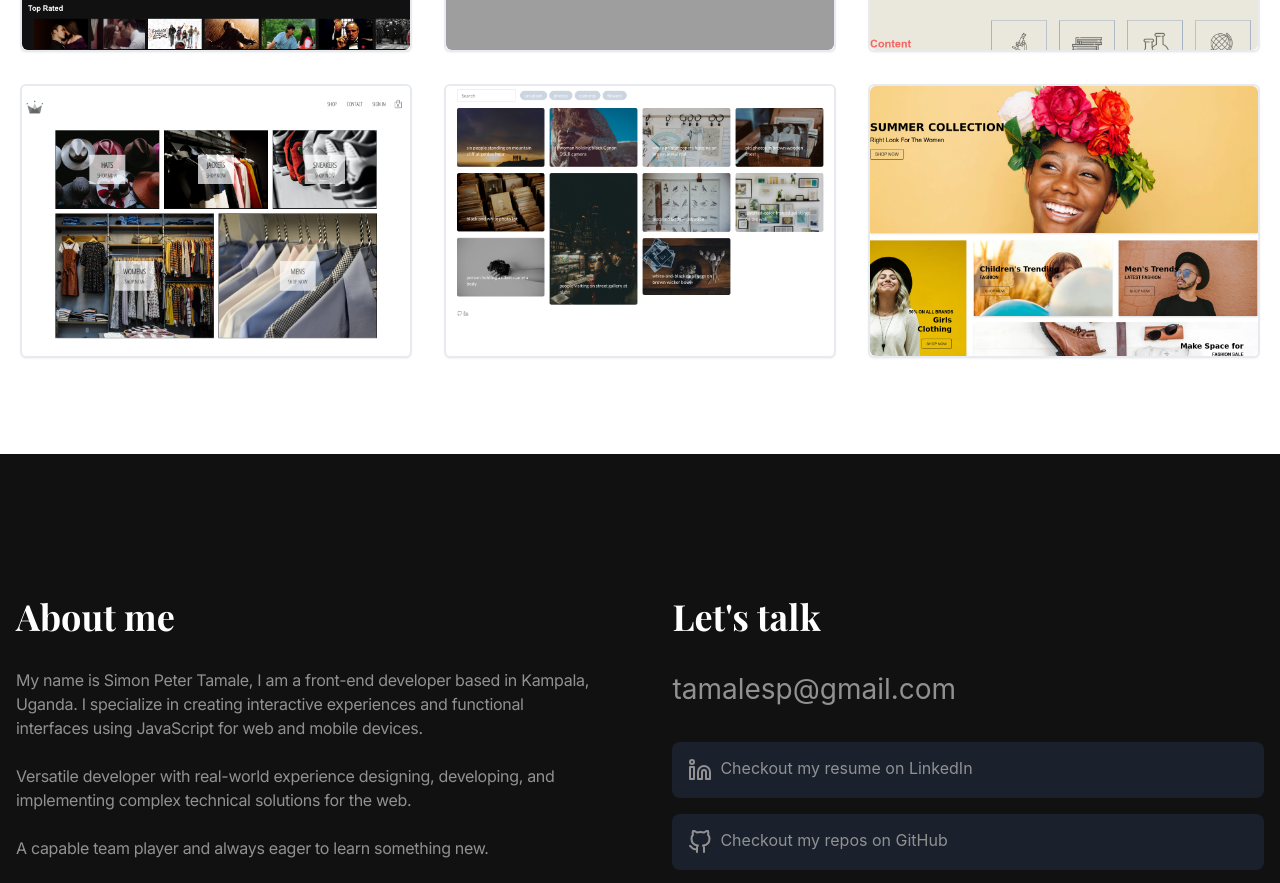
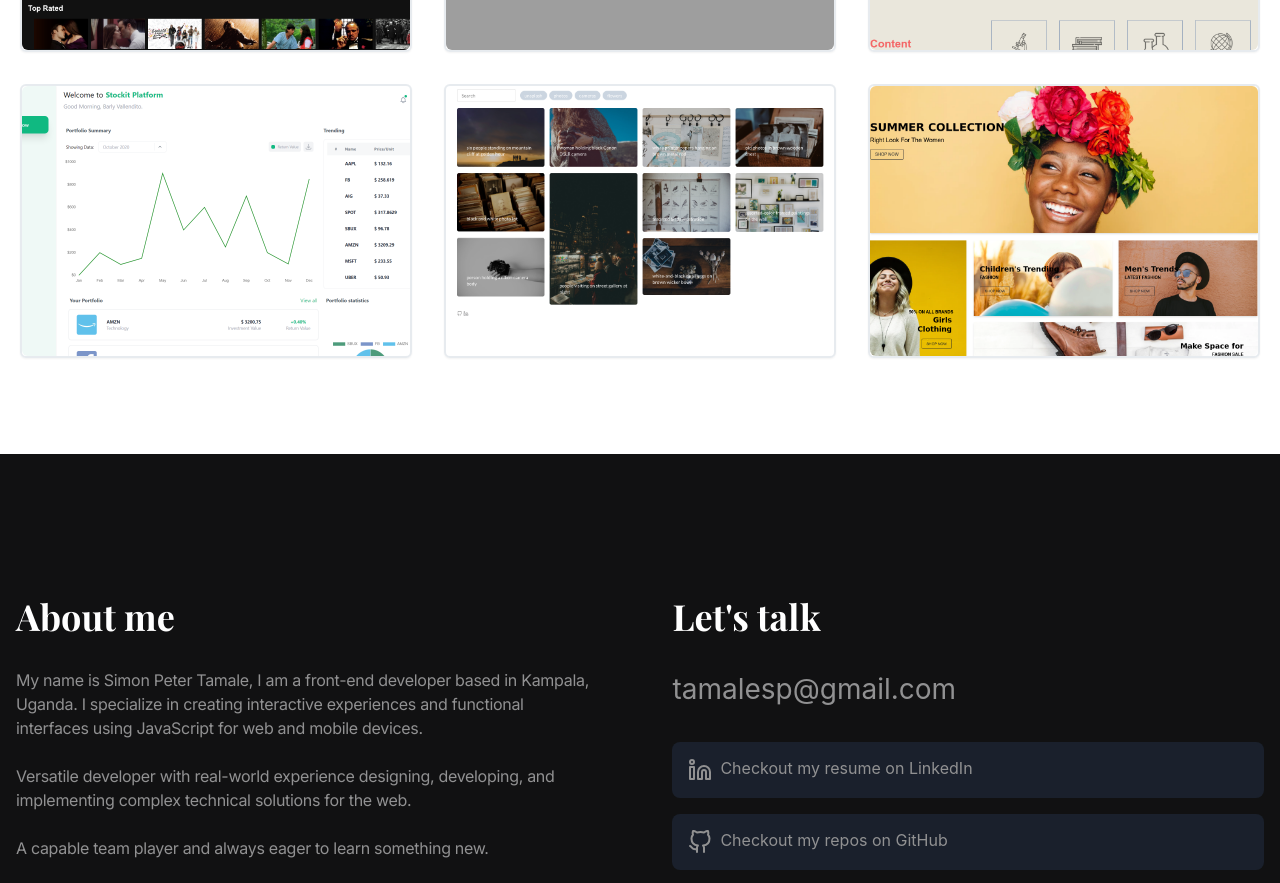
Before and after one commit to tamalesimon/my-portfolio, a React (Create React App) app: page / in a window 1280 px wide. Shown: the part 1056-1939 px from the top of the page. Built offline with nearby package versions, Linux system fonts and the light colour scheme; grey boxes are pictures that could not be loaded.

Commit message:
added another project

```diff
--- a/src/App.js
+++ b/src/App.js
@@ -1,16 +1,28 @@
-import React from 'react';
+import React, { lazy, Suspense } from 'react';
 import './styles/main.css';
 import './App.css';
-import Header from './components/Header';
-import Footer from './components/Footer';
-import MainContent from './components/mainContent';
+// import Header from './components/Header';
+// import Footer from './components/Footer';
+import Spinner from './components/Spinner';
+
+const MainContent = lazy(() => import ('./components/mainContent'));
+const Header = lazy(() => import('./components/Header') );
+const Footer = lazy(() => import('./components/Footer'));
 
 function App() {
   return (
     <div>
-        <Header/>
-        <MainContent />
-        <Footer/>
+
+          <Suspense fallback={<div className="container mx-auto mt-4">
+            <Spinner/>
+          </div>}>
+              <>
+              <Header/>
+                  <MainContent />
+              <Footer/>
+              </>
+          </Suspense>
+
     </div>
   );
 }
--- /dev/null
+++ b/src/components/Spinner.jsx
@@ -0,0 +1,13 @@
+import React from 'react';
+import spinner from '../assets/Spinner-1s-200px.svg';
+
+const Spinner = () => {
+
+    return (
+        <>
+            <img src={spinner} alt="Loading..."/>
+        </>
+    )
+}
+
+export default Spinner;
--- a/src/components/mainContent.jsx
+++ b/src/components/mainContent.jsx
@@ -3,10 +3,11 @@ import PortfolioItem from './portfolioItem';
 
 import netflix from '../assets/Netflix-Clone.png';
 import freeAccessContent from '../assets/React App.png';
-import nsita from '../assets/Nsita.png';
+//import nsita from '../assets/Nsita.png';
 import shopui from '../assets/Shop.png';
 import weathergads from '../assets/weathergads.png';
 import pictures from '../assets/Picture Search.png';
+import stock from '../assets/stock.png';
 
 function MainContent() {
     return (
@@ -42,12 +43,12 @@ function MainContent() {
                 link="https://github.com/tamalesimon/free-access-education"  />
 
                 <PortfolioItem
-                itemSrc={nsita}
-                idea="online store"
-                title="Nsita"
-                description="Built with React, React-redux for state management, firebase and custom email authentication, then stripe for payments."
-                live="https://nsita-live.herokuapp.com/"
-                link="https://github.com/tamalesimon/nsita"  />
+                itemSrc={stock}
+                idea="Dashboard for finance"
+                title="StockiT"
+                description="This is a react project, firebase for database, and then retrieving realtime financial data from finnhub.io."
+                live="https://stockit.netlify.app/"
+                link="https://github.com/tamalesimon/stockit"  />
 
                 <PortfolioItem
                 itemSrc={pictures}
```
Also changed, not shown: src/assets/Spinner-1s-200px.svg (added), src/assets/stock.png (added).
